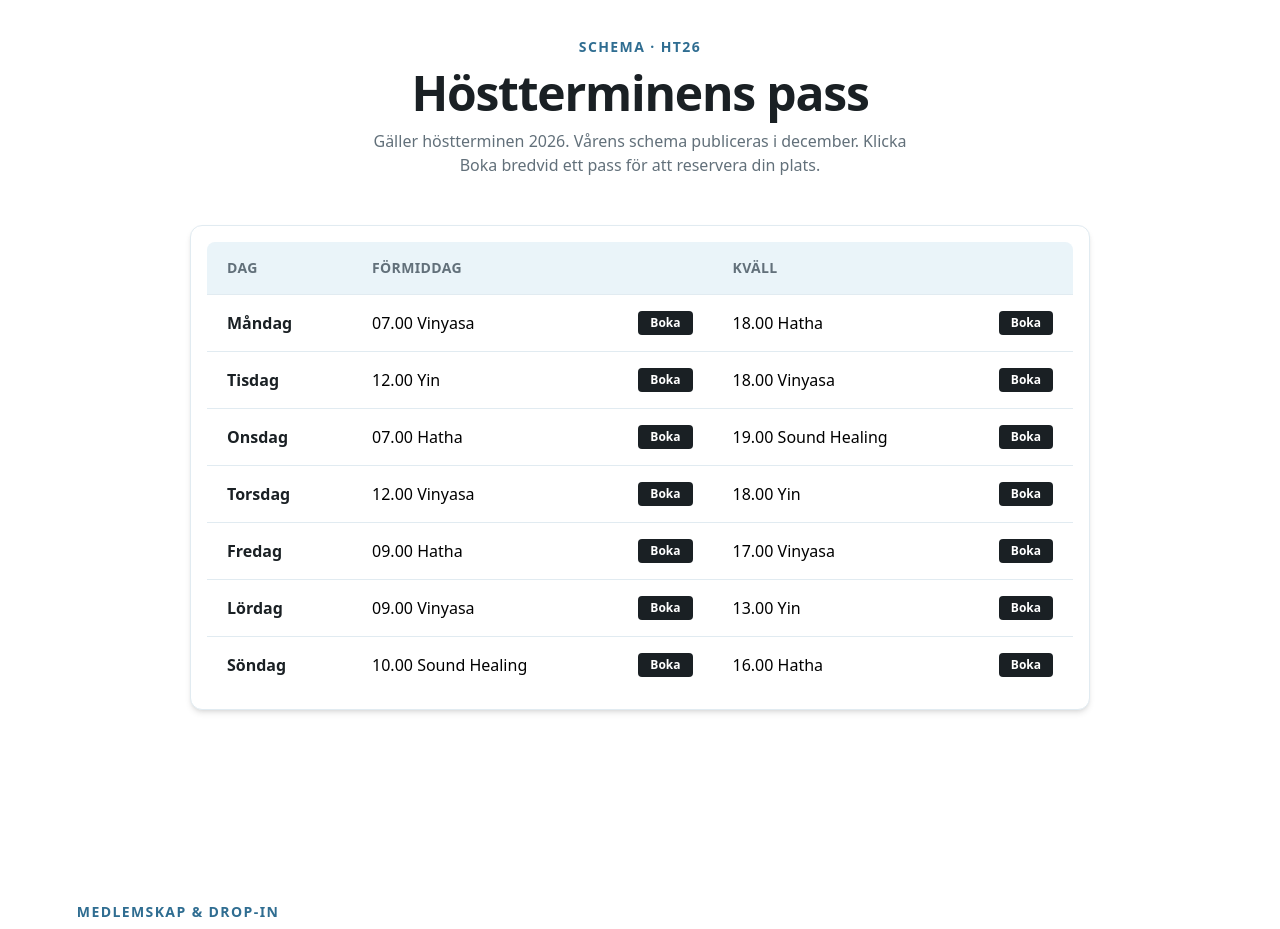
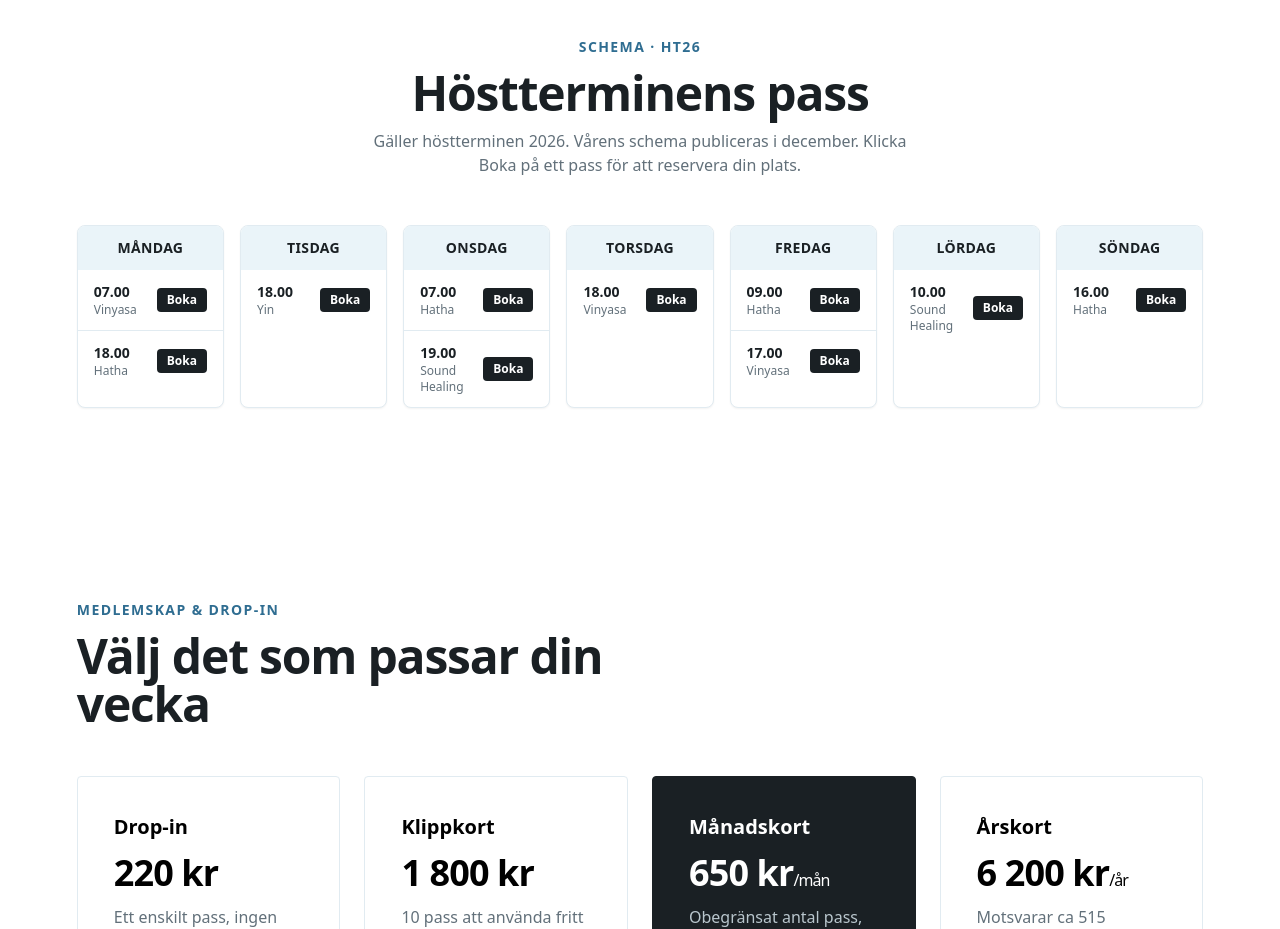
Before and after one commit to JasminHed/yogastudio, a React (Vite) app: page / in a window 1280 px wide. Shown: the part 2240-3169 px from the top of the page. Built offline with nearby package versions, Linux system fonts and the light colour scheme.

Commit message:
Uppdatera schema och inloggning

```diff
--- a/src/components/MyBookings.jsx
+++ b/src/components/MyBookings.jsx
@@ -6,24 +6,25 @@ export default function MyBookings() {
   if (!user) return null;
 
   return (
-    <section id="mina-bokningar" aria-labelledby="mina-bokningar-heading" className="mx-auto max-w-[1400px] px-[6vw] py-24">
+    <section id="mina-bokningar" aria-labelledby="mina-bokningar-heading" className="scroll-mt-24 bg-ink">
+      <div className="mx-auto max-w-[1400px] px-[6vw] py-24">
         <div className="mb-8 max-w-[60ch]">
-        <p className="mb-3 text-sm font-bold uppercase tracking-widest text-accent">Mitt konto</p>
-        <h2 id="mina-bokningar-heading" className="text-4xl font-extrabold tracking-tight text-ink sm:text-5xl">
+          <p className="mb-3 text-sm font-bold uppercase tracking-widest text-white/60">Mitt konto</p>
+          <h2 id="mina-bokningar-heading" className="text-4xl font-extrabold tracking-tight text-white sm:text-5xl">
             Hej, {user.name.split(" ")[0] || user.name}
           </h2>
         </div>
 
         {membership && (
-        <p className="mb-6 w-fit rounded bg-accentsoft px-4 py-2 text-sm font-bold text-accent">
+          <p className="mb-6 w-fit rounded bg-white px-4 py-2 text-sm font-bold text-ink">
             Medlemskap: {membership}
           </p>
         )}
 
         {bookings.length === 0 ? (
-        <p className="text-muted">Inga bokningar än — välj ett pass i schemat eller en behandling ovan.</p>
+          <p className="text-white/70">Inga bokningar än — välj ett pass i schemat eller en behandling ovan.</p>
         ) : (
-        <ul className="max-w-[640px] divide-y divide-line rounded-xl border border-line bg-white">
+          <ul className="max-w-[640px] divide-y divide-line rounded-xl bg-white">
             {bookings.map((b) => (
               <li key={b.id} className="flex items-center justify-between gap-4 px-6 py-4">
                 <div>
@@ -41,6 +42,7 @@ export default function MyBookings() {
             ))}
           </ul>
         )}
+      </div>
     </section>
   );
 }
--- a/src/components/Schedule.jsx
+++ b/src/components/Schedule.jsx
@@ -1,50 +1,63 @@
 import { useBooking } from "../context/BookingContext.jsx";
 
-const rows = [
-  { day: "Måndag", morning: { time: "07.00", name: "Vinyasa" }, evening: { time: "18.00", name: "Hatha" } },
-  { day: "Tisdag", morning: { time: "12.00", name: "Yin" }, evening: { time: "18.00", name: "Vinyasa" } },
-  { day: "Onsdag", morning: { time: "07.00", name: "Hatha" }, evening: { time: "19.00", name: "Sound Healing" } },
-  { day: "Torsdag", morning: { time: "12.00", name: "Vinyasa" }, evening: { time: "18.00", name: "Yin" } },
-  { day: "Fredag", morning: { time: "09.00", name: "Hatha" }, evening: { time: "17.00", name: "Vinyasa" } },
-  { day: "Lördag", morning: { time: "09.00", name: "Vinyasa" }, evening: { time: "13.00", name: "Yin" } },
-  { day: "Söndag", morning: { time: "10.00", name: "Sound Healing" }, evening: { time: "16.00", name: "Hatha" } },
+const week = [
+  { day: "Måndag", classes: [{ time: "07.00", name: "Vinyasa" }, { time: "18.00", name: "Hatha" }] },
+  { day: "Tisdag", classes: [{ time: "18.00", name: "Yin" }] },
+  { day: "Onsdag", classes: [{ time: "07.00", name: "Hatha" }, { time: "19.00", name: "Sound Healing" }] },
+  { day: "Torsdag", classes: [{ time: "18.00", name: "Vinyasa" }] },
+  { day: "Fredag", classes: [{ time: "09.00", name: "Hatha" }, { time: "17.00", name: "Vinyasa" }] },
+  { day: "Lördag", classes: [{ time: "10.00", name: "Sound Healing" }] },
+  { day: "Söndag", classes: [{ time: "16.00", name: "Hatha" }] },
 ];
 
 const dropInPrice = "220 kr";
 
-function slotId(day, slot) {
-  return `${day}-${slot.time}-${slot.name}`.toLowerCase().replace(/\s+/g, "-").replace(/\./g, "");
+function slotId(day, cls) {
+  return `${day}-${cls.time}-${cls.name}`.toLowerCase().replace(/\s+/g, "-").replace(/\./g, "");
 }
 
-function Slot({ day, slot }) {
+function DayColumn({ day, classes }) {
   const { isBooked, requestBooking, cancelBooking } = useBooking();
-  const id = slotId(day, slot);
-  const booked = isBooked(id);
 
   return (
-    <div className="flex items-center justify-between gap-3">
-      <span>
-        {slot.time} {slot.name}
-      </span>
+    <div className="overflow-hidden rounded-lg border border-line bg-white shadow-sm">
+      <div className="bg-accentsoft px-4 py-3 text-center text-sm font-bold uppercase tracking-wide text-ink">
+        {day}
+      </div>
+      <div className="divide-y divide-line">
+        {classes.length === 0 && <p className="px-4 py-5 text-center text-xs text-muted">Inga pass</p>}
+        {classes.map((cls) => {
+          const id = slotId(day, cls);
+          const booked = isBooked(id);
+          return (
+            <div key={id} className="flex items-center justify-between gap-2 px-4 py-3">
+              <div>
+                <p className="text-sm font-semibold text-ink">{cls.time}</p>
+                <p className="text-xs text-muted">{cls.name}</p>
+              </div>
               {booked ? (
                 <button
                   type="button"
                   onClick={() => cancelBooking(id)}
                   className="whitespace-nowrap text-xs font-bold text-accent hover:underline"
                 >
-          ✓ Bokad · Avboka
+                  ✓ Bokad
                 </button>
               ) : (
                 <button
                   type="button"
                   onClick={() =>
-            requestBooking({ id, kind: "class", label: `${day} ${slot.time} ${slot.name}`, price: dropInPrice })
+                    requestBooking({ id, kind: "class", label: `${day} ${cls.time} ${cls.name}`, price: dropInPrice })
                   }
-          className="whitespace-nowrap rounded bg-ink px-3 py-1 text-xs font-bold text-white hover:bg-accent"
+                  className="whitespace-nowrap rounded bg-ink px-2.5 py-1 text-xs font-bold text-white hover:bg-accent"
                 >
                   Boka
                 </button>
               )}
+            </div>
+          );
+        })}
+      </div>
     </div>
   );
 }
@@ -58,46 +71,15 @@ export default function Schedule() {
           Höstterminens pass
         </h2>
         <p className="mt-3 text-muted">
-          Gäller höstterminen 2026. Vårens schema publiceras i december. Klicka
-          Boka bredvid ett pass för att reservera din plats.
+          Gäller höstterminen 2026. Vårens schema publiceras i december.
+          Klicka Boka på ett pass för att reservera din plats.
         </p>
       </div>
 
-      <div className="mx-auto max-w-[900px] overflow-x-auto rounded-xl border border-line bg-white p-2 shadow-md sm:p-4">
-        <table className="w-full min-w-[520px] border-collapse">
-          <caption className="sr-only">Veckoschema för yogapass på Yogastudio, höstterminen 2026</caption>
-          <thead>
-            <tr>
-              {["Dag", "Förmiddag", "Kväll"].map((h) => (
-                <th
-                  key={h}
-                  scope="col"
-                  className="border-b border-line bg-accentsoft px-5 py-4 text-left text-sm font-semibold uppercase tracking-wide text-muted first:rounded-tl-lg last:rounded-tr-lg"
-                >
-                  {h}
-                </th>
+      <div className="grid grid-cols-1 gap-4 sm:grid-cols-2 lg:grid-cols-4 xl:grid-cols-7">
+        {week.map(({ day, classes }) => (
+          <DayColumn key={day} day={day} classes={classes} />
         ))}
-            </tr>
-          </thead>
-          <tbody>
-            {rows.map((row, i) => (
-              <tr key={row.day}>
-                <th
-                  scope="row"
-                  className={`px-5 py-4 text-left font-semibold text-ink ${i < rows.length - 1 ? "border-b border-line" : ""}`}
-                >
-                  {row.day}
-                </th>
-                <td className={`px-5 py-4 ${i < rows.length - 1 ? "border-b border-line" : ""}`}>
-                  <Slot day={row.day} slot={row.morning} />
-                </td>
-                <td className={`px-5 py-4 ${i < rows.length - 1 ? "border-b border-line" : ""}`}>
-                  <Slot day={row.day} slot={row.evening} />
-                </td>
-              </tr>
-            ))}
-          </tbody>
-        </table>
       </div>
     </section>
   );
--- a/src/context/BookingContext.jsx
+++ b/src/context/BookingContext.jsx
@@ -11,10 +11,21 @@ export function BookingProvider({ children }) {
   const [paymentOpen, setPaymentOpen] = useState(false);
   const [pendingItem, setPendingItem] = useState(null);
 
+  function goToDashboard() {
+    // Wait for the next render so #mina-bokningar exists before scrolling.
+    setTimeout(() => {
+      document.getElementById("mina-bokningar")?.scrollIntoView({ behavior: "smooth", block: "start" });
+    }, 50);
+  }
+
   function login(name, email) {
     setUser({ name, email });
     setAuthOpen(false);
-    if (pendingItem) setPaymentOpen(true);
+    if (pendingItem) {
+      setPaymentOpen(true);
+    } else {
+      goToDashboard();
+    }
   }
 
   function logout() {
@@ -50,6 +61,7 @@ export function BookingProvider({ children }) {
     }
     setPaymentOpen(false);
     setPendingItem(null);
+    goToDashboard();
   }
 
   function closeAuth() {
```
Lines whose indentation alone changed are shown as unchanged.
